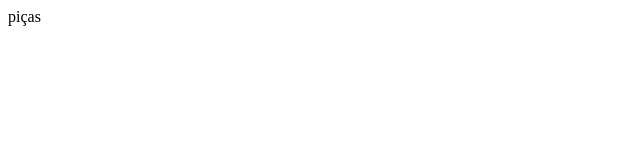
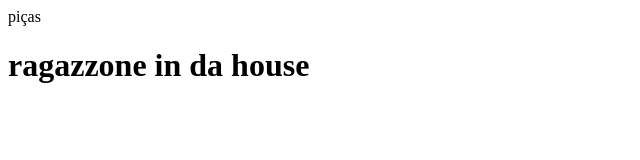
Before and after one commit to Goat-Master/demo-repo, a plain HTML site: page index.html in a window 1280 px wide. Shown: the whole page, without its empty margins (0-640 px from the left). Drawn offline with Linux system fonts and the light colour scheme.

Commit message:
da Demo
da Demo has been updated

```diff
--- a/index.html
+++ b/index.html
@@ -1 +1,2 @@
 <div>piças</div>
+<h1>ragazzone in da house</h1>
```
